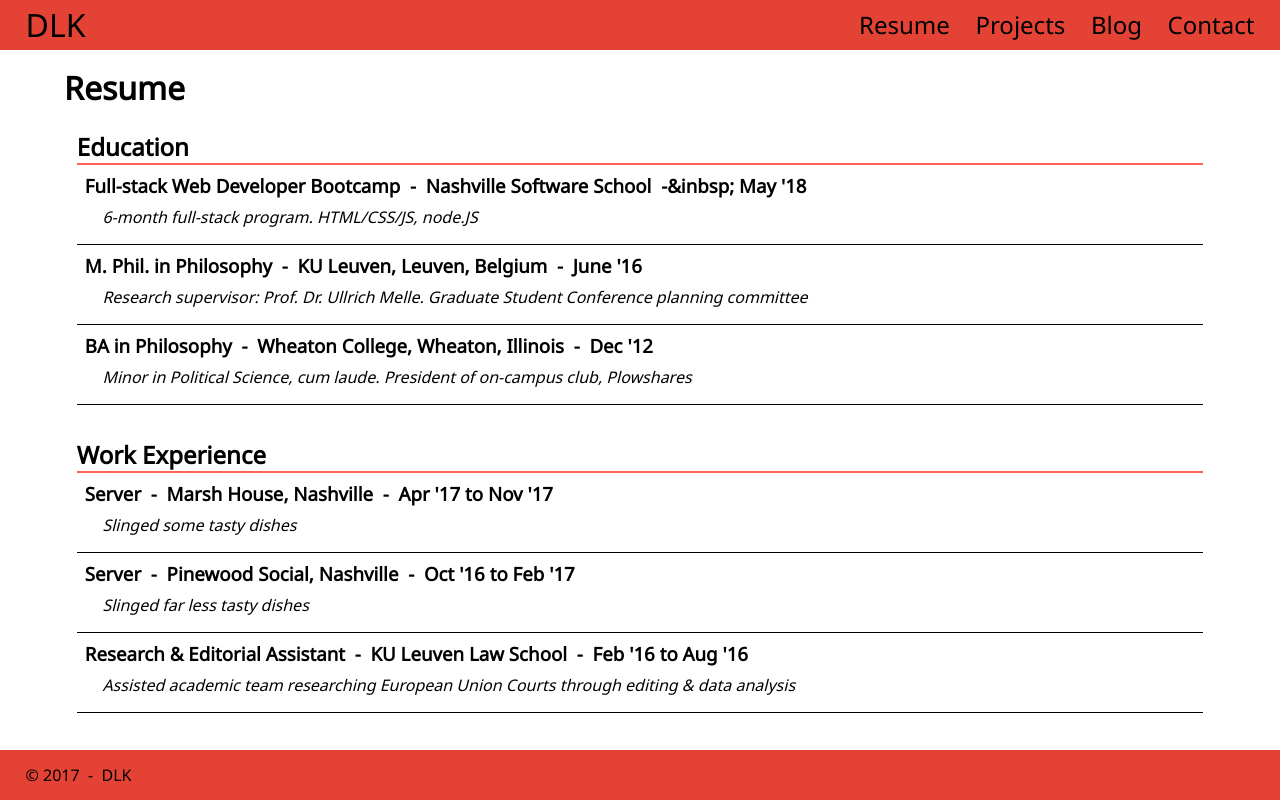
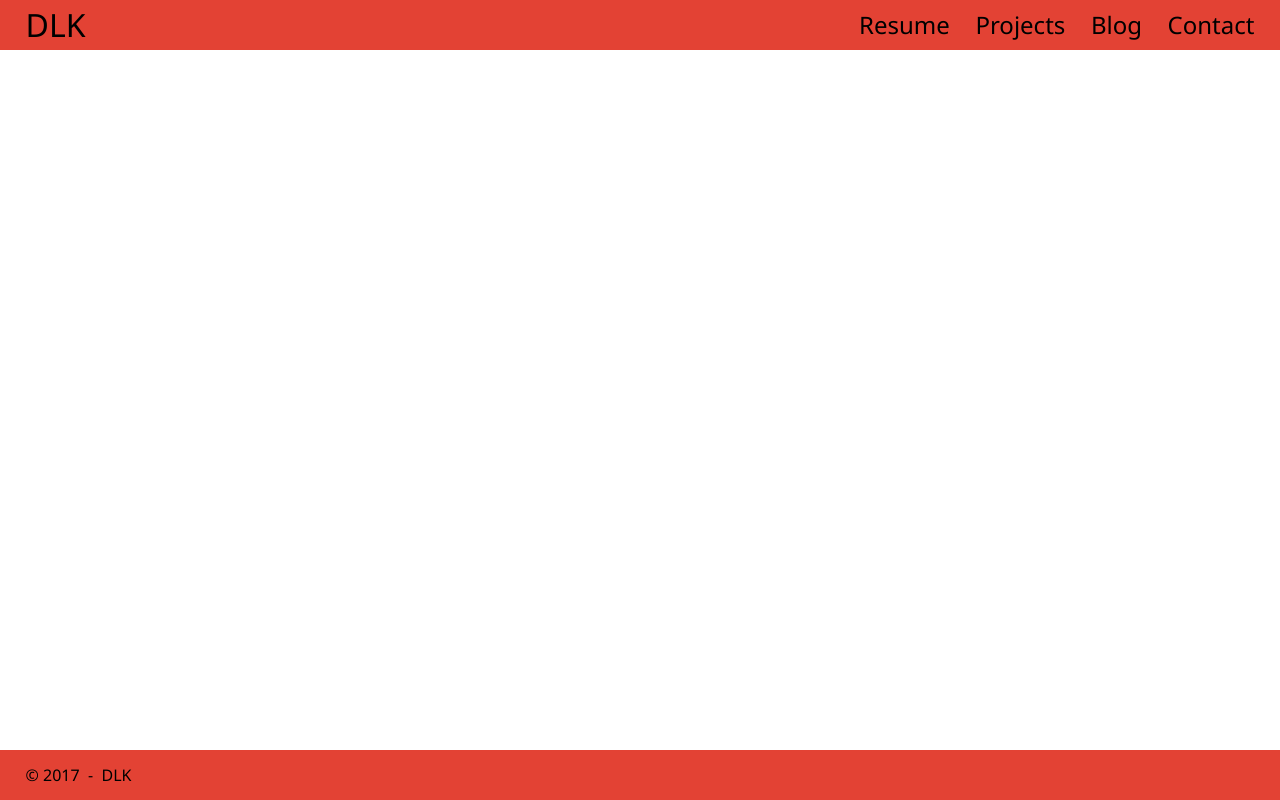
Before and after one commit to DavidLarsKetch/davidlarsketch.github.io, a website: page resume.html in a window 1280 px wide. Drawn offline with Linux system fonts and the light colour scheme.

Commit message:
Resume.html: removes hard code

```diff
--- a/resume.html
+++ b/resume.html
@@ -9,41 +9,7 @@
   <body>
     <header id="header">
     </header>
-    <div id="ResumeContainer" class="container">
-      <main class="resume-content">
-        <h1>Resume</h1>
-        <section id="education" class="education">
-          <h2 class="section-heading">Education</h2>
-          <article class="resume-item">
-            <h3 class=''>Full-stack Web Developer Bootcamp &nbsp;-&nbsp; Nashville Software School &nbsp;-&inbsp; May '18</h3>
-            <p><em>6-month full-stack program. HTML/CSS/JS, node.JS</em></p>
-          </article>
-          <article class="resume-item">
-            <h3 class="">M. Phil. in Philosophy &nbsp;-&nbsp; KU Leuven, Leuven, Belgium &nbsp;-&nbsp; June '16</h3>
-            <p><em>Research supervisor: Prof. Dr. Ullrich Melle. Graduate Student Conference planning committee</em></p>
-          </article>
-          <article class="resume-item">
-            <h3>BA in Philosophy &nbsp;-&nbsp; Wheaton College, Wheaton, Illinois &nbsp;-&nbsp; Dec '12</h3>
-            <p><em>Minor in Political Science, cum laude. President of on-campus club, Plowshares</em></p>
-          </article>
-        </section>
-        <section id="work-experience" class="work-experience">
-          <h2 class="section-heading">Work Experience</h2>
-          <article class="resume-item">
-            <h3>Server &nbsp;-&nbsp; Marsh House, Nashville &nbsp;-&nbsp; Apr '17 to Nov '17</h3>
-            <p><em>Slinged some tasty dishes</em></p>
-          </article>
-          <article class="resume-item">
-            <h3>Server &nbsp;-&nbsp; Pinewood Social, Nashville &nbsp;-&nbsp; Oct '16 to Feb '17</h3>
-            <p><em>Slinged far less tasty dishes</em></p>
-          </article>
-          <article class="resume-item">
-            <h3>Research &amp; Editorial Assistant &nbsp;-&nbsp; KU Leuven Law School &nbsp;-&nbsp; Feb '16 to  Aug '16</h3>
-            <p><em>Assisted academic team researching European Union Courts through editing &amp; data analysis</em></p>
-          </article>
-        </section>
-      </main>
-
+    <div id="resumeContainer" class="container">
     </div>
     <footer id="footer">
     </footer>
```
